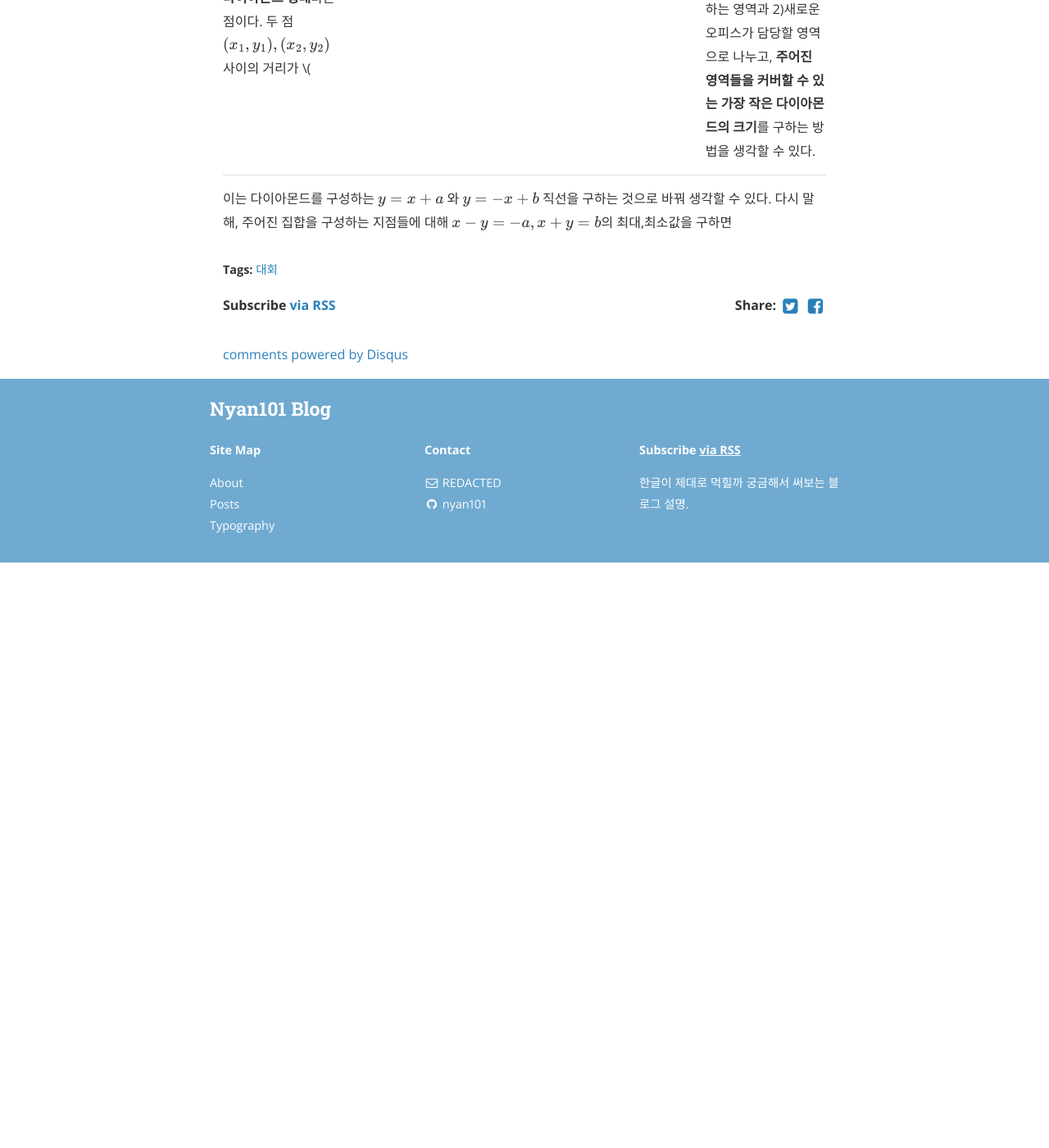
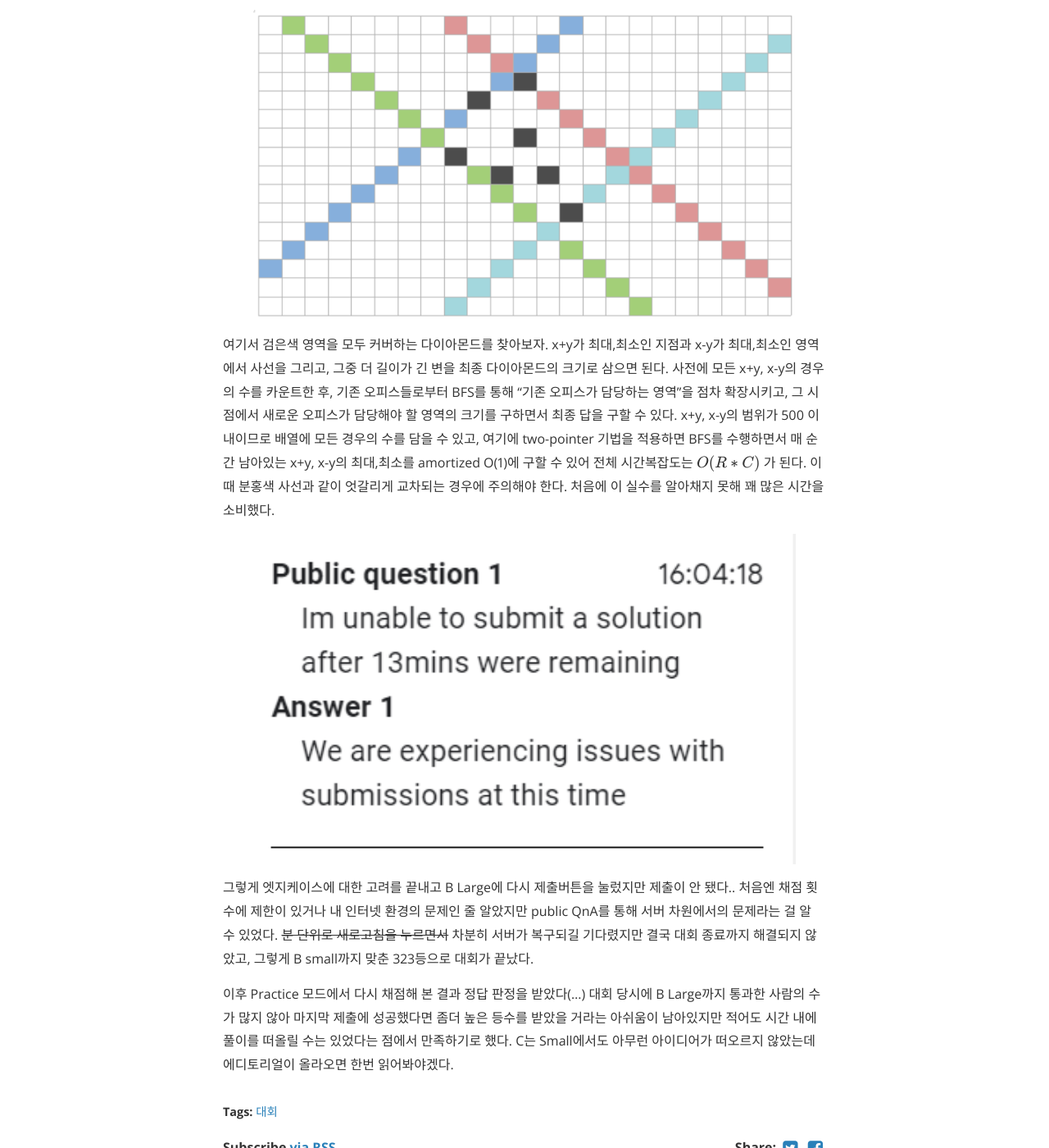
Before and after one commit to nyan101/nyan101.github.io, a Jekyll site: the page built from _posts/2019-03-25-CodeJam-KickstartA-후기.md, in a window 1280 px wide and 1400 px high, scrolled down 2394 px. Shown: the whole window at 82% size. Built offline with Jekyll 4.4.1, drawn with Linux system fonts in a browser that asks for light colours; nearby versions of some CDN libraries; formulas are drawn with MathJax 3; comment, search, counter and statistics services are not loaded; a style sheet for code colours, icons or effects is not loaded; before the commit the page ends 3080 px from its top, so only the background shows below that; some of the changed text lies outside the part shown.

Commit message:
add content

```diff
--- a/_posts/2019-03-25-CodeJam-KickstartA-후기.md
+++ b/_posts/2019-03-25-CodeJam-KickstartA-후기.md
@@ -35,6 +35,17 @@ $$  cost = \sum_{i=1}^{S} (S - i) * cnt[i] $$
 
 Small은 모든 경우에 대해 BFS를 수행해보는 완전탐색으로 구할 수 있다. 이때 시간복잡도는 \\( O((R\*C)^2) \\)이 되고 R,C가 최대 10이므로 충분히 적용 가능하다. Large는 R,C가 각각 250 이하이므로 다른 접근이 필요한데, 처음에 방법이 쉽게 떠오르지 않아서 일단 Small 전용 코드를 먼저 제출했다.
 
-Large를 해결하는 데 있어서 핵심 아이디어는 **새로운 오피스가 담당할 수 있는 영역은 다이아몬드 형태**라는 점이다. 두 점 \\( (x\_1,y\_1), (x\_2,y\_2) \\) 사이의 거리가 \\( |x\_1 - x\_2| + |y\_1 - y\_2| \\) 로 정의되므로 새로운 오피스에서 거리가 K 이하인 영역들은 다이아몬드 형태를 가질 수밖에 없다. 따라서 이를 역으로 이용해 전체 R x C 개 영역을 1)기존 오피스들이 담당하는 영역과 2)새로운 오피스가 담당할 영역으로 나누고, **주어진 영역들을 커버할 수 있는 가장 작은 다이아몬드의 크기**를 구하는 방법을 생각할 수 있다.
+Large를 해결하는 데 있어서 핵심 아이디어는 **새로운 오피스가 담당할 수 있는 영역은 다이아몬드 형태**라는 점이다. 두 점 \\( (x\_1,y\_1), (x\_2,y\_2) \\) 사이의 거리가 \\( \|x\_1 - x\_2\| + \|y\_1 - y\_2\| \\) 로 정의되므로 새로운 오피스에서 거리가 K 이하인 영역들은 다이아몬드 형태를 가질 수밖에 없다. 따라서 이를 역으로 이용해 전체 R x C 개 영역을 1)기존 오피스들이 담당하는 영역과 2)새로운 오피스가 담당할 영역으로 나누고, **주어진 영역들을 커버할 수 있는 가장 작은 다이아몬드의 크기**를 구하는 방법을 생각할 수 있다.
 
-이는 다이아몬드를 구성하는 \\(y=x+a\\) 와 \\(y=-x + b\\) 직선을 구하는 것으로 바꿔 생각할 수 있다. 다시 말해, 주어진 집합을 구성하는 지점들에 대해 \\( x-y = -a, x+y = b \\)의 최대,최소값을 구하면
+이는 다이아몬드를 구성하는 \\(y=x+a\\) 와 \\(y=-x + b\\) 직선을 구하는 것으로 바꿔 생각할 수 있다. 다시 말해, 주어진 집합을 구성하는 지점들에 대해 \\( x-y = -a, x+y = b \\)의 최대,최소값을 찾고 그 점들을 모두 커버하는 다이아몬드를 구하면 된다. 아래 그림을 참고하자.
+
+<img src="/assets/images/2019/03/kickstart-A-problem-B.png" width="600px">
+
+여기서 검은색 영역을 모두 커버하는 다이아몬드를 찾아보자. x+y가 최대,최소인 지점과 x-y가 최대,최소인 영역에서 사선을 그리고, 그중 더 길이가 긴 변을 최종 다이아몬드의 크기로 삼으면 된다. 사전에 모든 x+y, x-y의 경우의 수를 카운트한 후, 기존 오피스들로부터 BFS를 통해 "기존 오피스가 담당하는 영역"을 점차 확장시키고, 그 시점에서 새로운 오피스가 담당해야 할 영역의 크기를 구하면서 최종 답을 구할 수 있다. x+y, x-y의 범위가 500 이내이므로 배열에 모든 경우의 수를 담을 수 있고, 여기에 two-pointer 기법을 적용하면 BFS를 수행하면서 매 순간 남아있는 x+y, x-y의 최대,최소를 amortized O(1)에 구할 수 있어 전체 시간복잡도는 \\( O(R\*C)\\) 가 된다. 이때 분홍색 사선과 같이 엇갈리게 교차되는 경우에 주의해야 한다. 처음에 이 실수를 알아채지 못해 꽤 많은 시간을 소비했다.
+
+<img src="/assets/images/2019/03/kickstart-A-QnA.png" width="400px">
+
+
+그렇게 엣지케이스에 대한 고려를 끝내고 B Large에 다시 제출버튼을 눌렀지만 제출이 안 됐다.. 처음엔 채점 횟수에 제한이 있거나 내 인터넷 환경의 문제인 줄 알았지만 public QnA를 통해 서버 차원에서의 문제라는 걸 알 수 있었다. ~~분 단위로 새로고침을 누르면서~~ 차분히 서버가 복구되길 기다렸지만 결국 대회 종료까지 해결되지 않았고, 그렇게 B small까지 맞춘 323등으로 대회가 끝났다.
+
+이후 Practice 모드에서 다시 채점해 본 결과 정답 판정을 받았다(...) 대회 당시에 B Large까지 통과한 사람의 수가 많지 않아 마지막 제출에 성공했다면 좀더 높은 등수를 받았을 거라는 아쉬움이 남아있지만 적어도 시간 내에 풀이를 떠올릴 수는 있었다는 점에서 만족하기로 했다. C는 Small에서도 아무런 아이디어가 떠오르지 않았는데 에디토리얼이 올라오면 한번 읽어봐야겠다.
```
